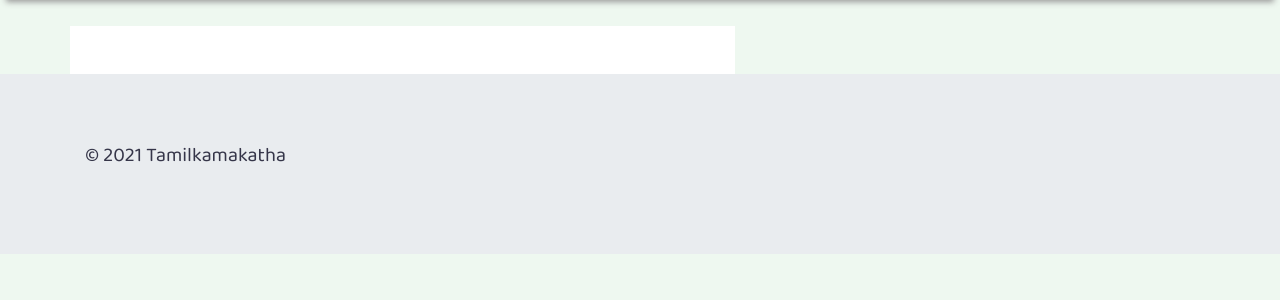
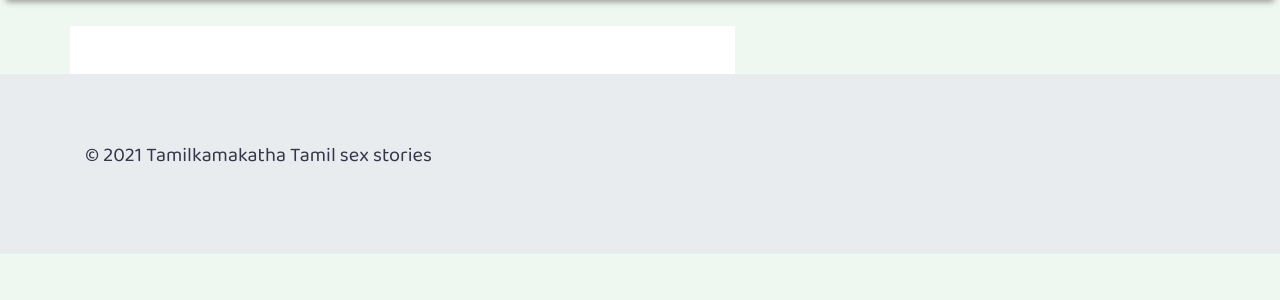
Before and after one commit to Ranilvannan/tamilkamakatha, a Flask app: page / in a window 1280 px wide. Shown: the part 64-364 px from the top of the page. Run offline with Flask 2, Linux system fonts and the light colour scheme; data that the repository does not hold is empty; some libraries are stand-ins or nearby versions.

Commit message:
First commit

```diff
--- a/template/base.html
+++ b/template/base.html
@@ -54,7 +54,7 @@
 		{% block body %}{% endblock %}
 		<div class="jumbotron jumbotron-fluid">
 			<div class="container">
-				<p class="lead">© 2021 Tamilkamakatha</p>
+				<p class="lead">© 2021 Tamilkamakatha Tamil sex stories</p>
 			</div>
 		</div>
 	</body>
```
